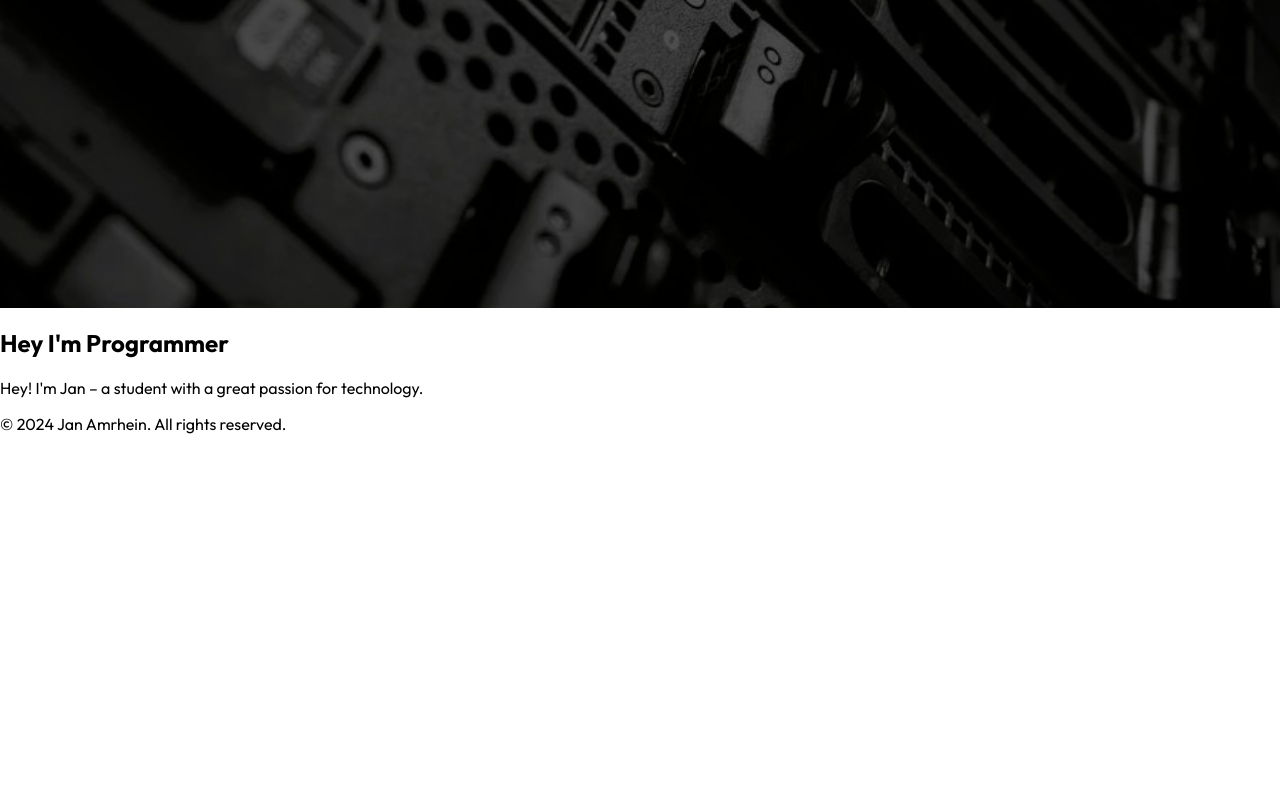
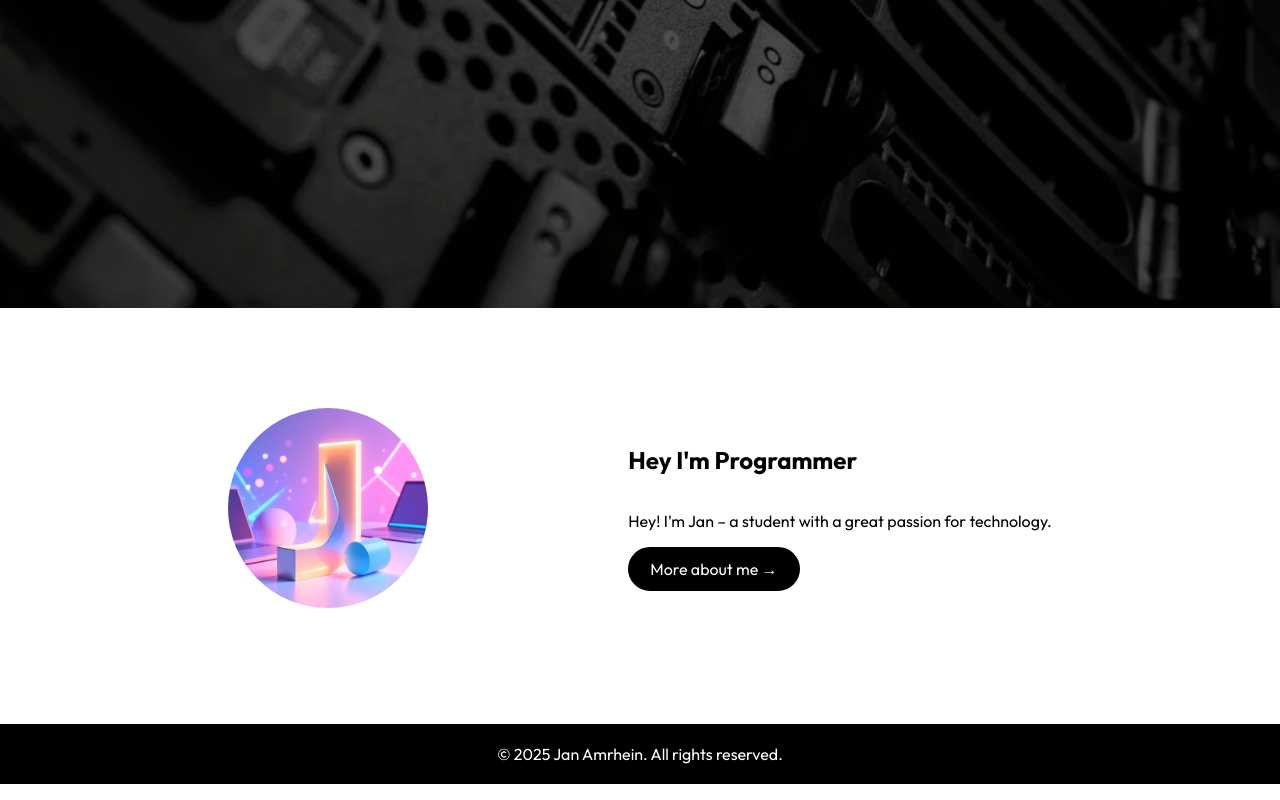
Before and after one commit to Najni02/website-new, a plain HTML site: page index.html in a window 1280 px wide. Shown: the part 492-1292 px from the top of the page. Before the commit the page ends 942 px from the top, so only its background shows below. Drawn offline with Linux system fonts and the light colour scheme.

Commit message:
index part 1

```diff
--- a/general.css
+++ b/general.css
@@ -5,3 +5,17 @@ body {
     color: black;
     margin: 0;
 }
+
+a {
+    text-decoration: none;
+    color: white;
+    background-color: black;
+    border-radius: 999px;
+    padding: 10px 20px;
+    border: black 2px solid;
+}
+a:hover {
+    background-color: white;
+    color: black;
+    border: black 2px solid;
+}
--- a/header-footer.css
+++ b/header-footer.css
@@ -20,6 +20,20 @@ li {
     text-decoration: none;
     color: white;
     font-size: large;
+    background-color: transparent;
+    border: transparent 2px solid;
+}
+
+.a-header:hover {
+    color: white;
+    background-color: transparent;
+    border: white 2px solid;
 }
 
 /* Footer Styles */
+footer > p {
+    text-align: center;
+    background-color: black;
+    color: white;
+    padding: 20px 0;
+}
--- a/index.css
+++ b/index.css
@@ -30,3 +30,24 @@ img {
     padding: 5px 10px;
     border-radius: 10px;
 }
+
+
+#hey {
+    min-height: 400px;
+    display: flex;
+    justify-content: center;
+    align-items: center;
+    gap: 200px;
+}
+
+#logo {
+    width: 200px;
+    height: 200px;
+    border-radius: 999px;
+}
+
+#hey > div {
+    display: flex;
+    flex-direction: column;
+    align-items:flex-start;
+}
--- a/index.html
+++ b/index.html
@@ -4,6 +4,7 @@
     <meta charset="UTF-8">
     <meta name="viewport" content="width=device-width, initial-scale=1.0">
     <title>Jan Amrhein</title>
+    <link rel="icon" href="img/logo.jpg">
     <link rel="stylesheet" href="general.css">
     <link rel="stylesheet" href="header-footer.css">
     <link rel="stylesheet" href="index.css">
@@ -26,13 +27,17 @@
       <p>Welcome to my portfolio!</p>
       <h1>Jan Amrhein</h1>
     </section>
-    <section>
-      <h1>Hey I'm <span>Programmer</span></h1>
-      <p>Hey! I'm Jan – a student with a great passion for technology.</p>
+    <section id="hey">
+      <img src="img/logo.jpg" id="logo">
+      <div>
+        <h1>Hey I'm <span>Programmer</span></h1>
+        <p>Hey! I'm Jan – a student with a great passion for technology.</p>
+        <a href="">More about me &#8594</a>
+      </div>
     </section>
   </main>
   <footer>
-    <p>&copy; 2024 Jan Amrhein. All rights reserved.</p>
+    <p>&copy; 2025 Jan Amrhein. All rights reserved.</p>
   </footer>
 
 
```
Also changed, not shown: img/logo.jpg (added).
